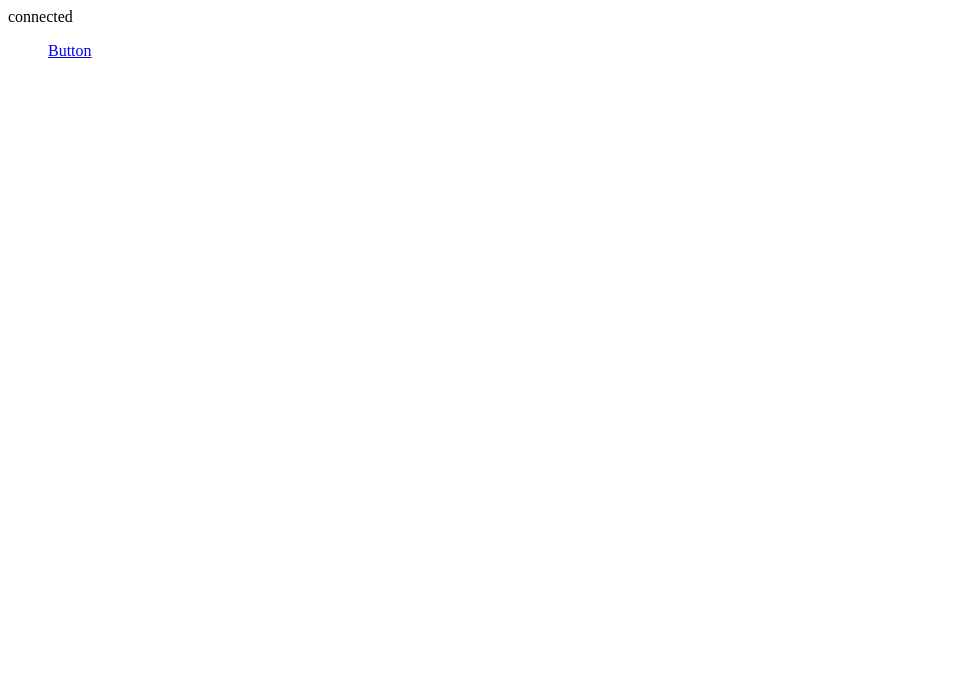
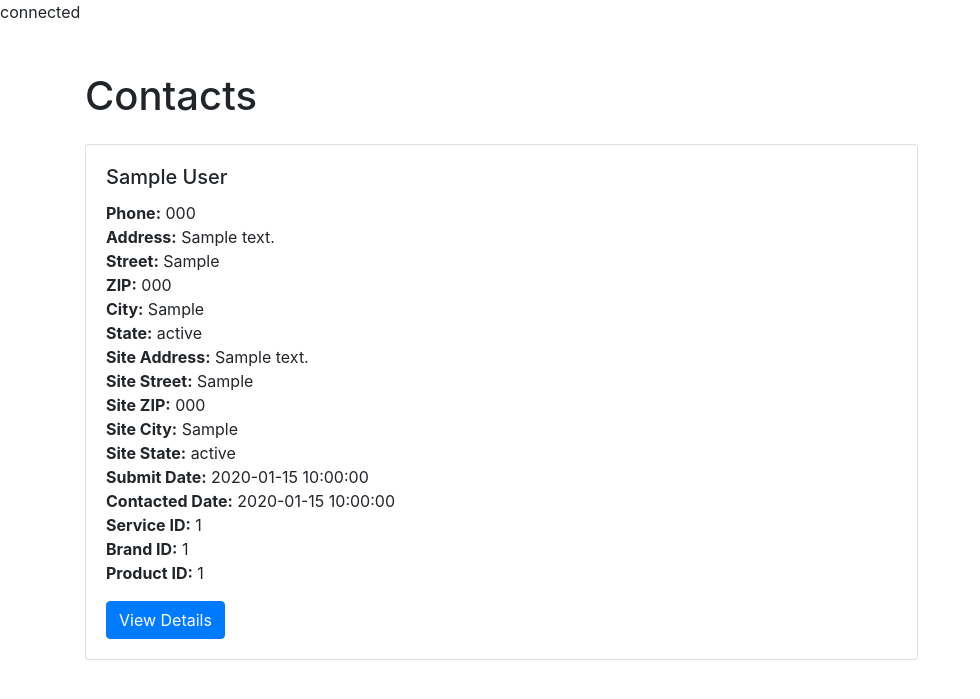
Before and after one commit to Ad0988877/admin, a PHP site: the page made by dash copy.php in a window 1280 px wide. Before the commit the part shown is almost empty. Shown: the top 699 px of the page, without its empty margins (0-980 px from the left). Run offline with PHP 8.4, Linux system fonts and the light colour scheme; tables that the repository leaves empty or names only in its code hold one stand-in row (values such as "Sample post"); some libraries are stand-ins or nearby versions.

Commit message:
working commit

```diff
--- a/dash copy.php
+++ b/dash copy.php
@@ -1,5 +1,5 @@
 <?php
-$dsn = "mysql:host=localhost;dbname=ozarktechwebdev_all_electric";
+$dsn = "mysql:host=localhost;dbname=contacts";
 $username = "root";
 $password = "";
 
@@ -11,7 +11,7 @@ try {
     echo "Error connecting to the database: " . $e->getMessage();
 }
 
-$query = "SELECT * FROM contacts";
+$query = "SELECT * FROM contact";
 $contacts =$db->query($query)->fetchAll(PDO::FETCH_ASSOC);
 
 if (empty($contacts)) {
@@ -20,33 +20,49 @@ if (empty($contacts)) {
 }
 ?>
 
-<ul class="list">
-    <?php foreach ($contacts as $contact): ?>
-    <div class="card w-75">
-        <div class="card-body">
-        <p class="card-text">
-            <!-- input data here -->
-        </p>
-        <a href="#" class="btn btn-primary">Button</a>
-    </div>
-    <?php endforeach; ?>
-</ul>
-
 <!DOCTYPE html>
 <html lang="en">
 <head>
     <meta charset="UTF-8">
     <meta name="viewport" content="width=device-width, initial-scale=1.0">
-    <title>Document</title>
+    <title>Contact List</title>
+    <link rel="stylesheet" href="https://maxcdn.bootstrapcdn.com/bootstrap/4.5.2/css/bootstrap.min.css">
 </head>
 <body>
+    <div class="container mt-5">
+        <h1 class="mb-4">Contacts</h1>
+        <ul class="list-unstyled">
+            <?php foreach ($contacts as $contact): ?>
+                <div class="card w-75 mb-3">
+                    <div class="card-body">
+                        <h5 class="card-title"><?= htmlspecialchars($contact['contact_first_name'] . ' ' . $contact['contact_last_name']); ?></h5>
+                        <p class="card-text">
+                            <strong>Phone:</strong> <?= htmlspecialchars($contact['contact_phone']); ?><br>
+                            <strong>Address:</strong> <?= htmlspecialchars($contact['contact_address']); ?><br>
+                            <strong>Street:</strong> <?= htmlspecialchars($contact['contact_street']); ?><br>
+                            <strong>ZIP:</strong> <?= htmlspecialchars($contact['contact_zip']); ?><br>
+                            <strong>City:</strong> <?= htmlspecialchars($contact['contact_city']); ?><br>
+                            <strong>State:</strong> <?= htmlspecialchars($contact['contact_state']); ?><br>
+                            <strong>Site Address:</strong> <?= htmlspecialchars($contact['contact_site_address']); ?><br>
+                            <strong>Site Street:</strong> <?= htmlspecialchars($contact['contact_site_street']); ?><br>
+                            <strong>Site ZIP:</strong> <?= htmlspecialchars($contact['contact_site_zip']); ?><br>
+                            <strong>Site City:</strong> <?= htmlspecialchars($contact['contact_site_city']); ?><br>
+                            <strong>Site State:</strong> <?= htmlspecialchars($contact['contact_site_state']); ?><br>
+                            <strong>Submit Date:</strong> <?= htmlspecialchars($contact['contact_submit_date']); ?><br>
+                            <strong>Contacted Date:</strong> <?= htmlspecialchars($contact['contact_contacted_date'] ?? 'Not yet contacted'); ?><br>
+                            <strong>Service ID:</strong> <?= htmlspecialchars($contact['service_id']); ?><br>
+                            <strong>Brand ID:</strong> <?= htmlspecialchars($contact['brand_id']); ?><br>
+                            <strong>Product ID:</strong> <?= htmlspecialchars($contact['product_id']); ?><br>
+                        </p>
+                        <a href="#" class="btn btn-primary">View Details</a>
+                    </div>
+                </div>
+            <?php endforeach; ?>
+        </ul>
+    </div>
 
-
-
-
-</div>
-
-
-
+    <script src="https://code.jquery.com/jquery-3.5.1.slim.min.js"></script>
+    <script src="https://cdn.jsdelivr.net/npm/@popperjs/core@2.4.4/dist/umd/popper.min.js"></script>
+    <script src="https://stackpath.bootstrapcdn.com/bootstrap/4.5.2/js/bootstrap.min.js"></script>
 </body>
 </html>
```
